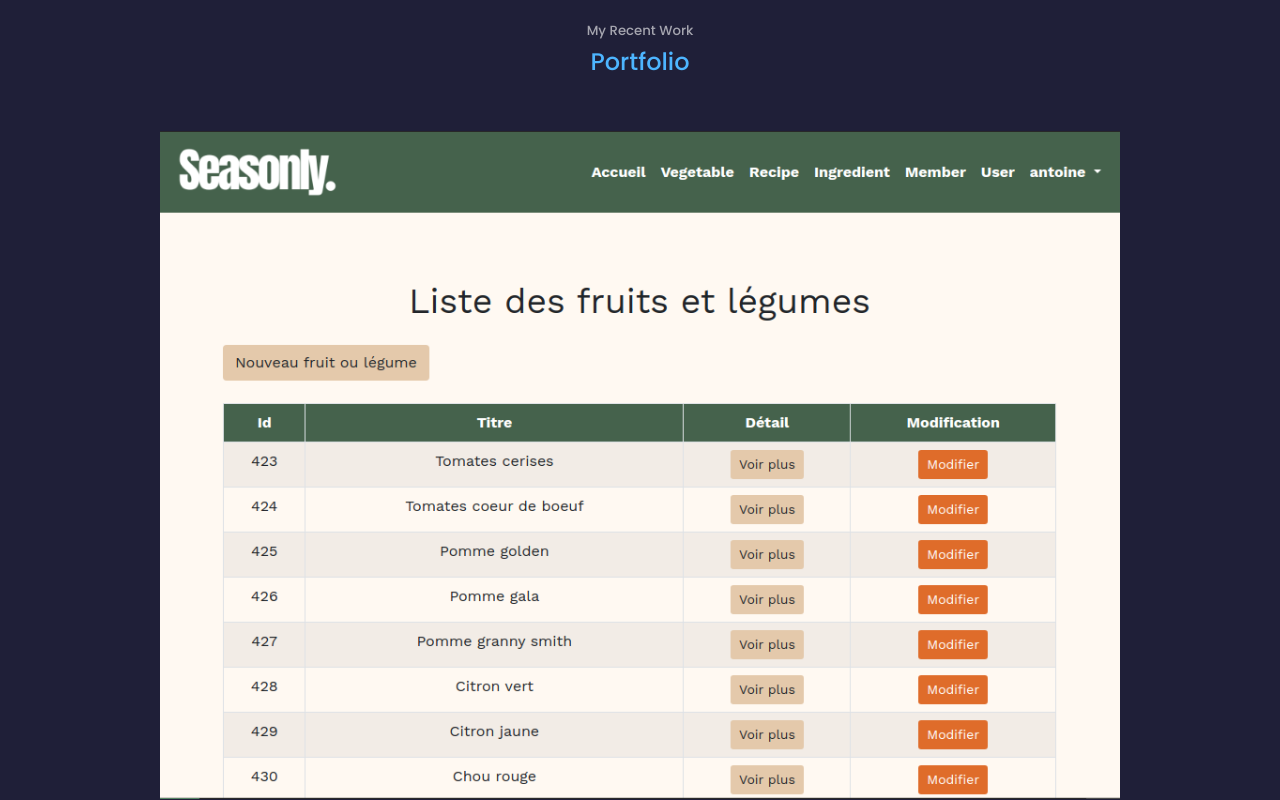
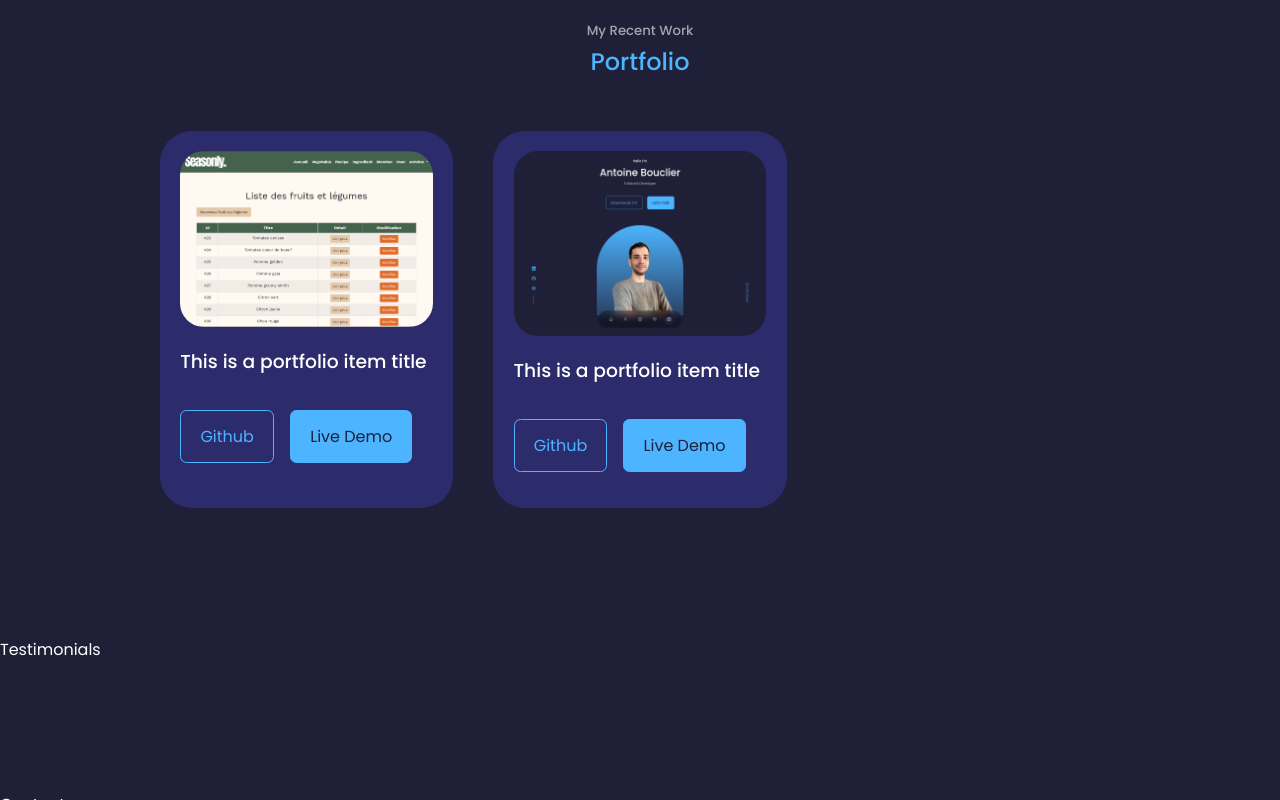
Before and after one commit to Antoine-Bouclier/react-portfolio, a React (Create React App) app: page / in a window 1280 px wide. Shown: the part 2980-3780 px from the top of the page. Built offline with nearby package versions, Linux system fonts and the light colour scheme.

Commit message:
feat: Adding Style CSS to portfolio component

```diff
--- a/src/components/portfolio/Portfolio.jsx
+++ b/src/components/portfolio/Portfolio.jsx
@@ -1,7 +1,7 @@
 import React from 'react'
 import './portfolio.css'
-import IMG1 from '../../assets/portfolio1.png'
-import IMG2 from '../../assets/portfolio2.png'
+import IMG1 from '../../assets/portfolio1.PNG'
+import IMG2 from '../../assets/portfolio2.PNG'
 
 const portfollio = () => {
   return (
@@ -15,16 +15,20 @@
             <img src={IMG1} alt="" />
           </div>
           <h3>This is a portfolio item title</h3>
-          <a href="https://github.com" className='btn' target='_blank'>Github</a>
-          <a href="https://dribbble.com/Alien_pixels" className='btn btn-primary' target='_blank'>Live Demo</a>
+          <div className="portfolio__item-cta">
+            <a href="https://github.com" className='btn' target='_blank'>Github</a>
+            <a href="https://dribbble.com/Alien_pixels" className='btn btn-primary' target='_blank'>Live Demo</a>
+          </div>
         </article>
         <article className='portfolio__item'>
           <div className="portfolio__item-image">
-            <img src={IMG1} alt="" />
+            <img src={IMG2} alt="" />
           </div>
           <h3>This is a portfolio item title</h3>
-          <a href="https://github.com" className='btn' target='_blank'>Github</a>
-          <a href="https://dribbble.com/Alien_pixels" className='btn btn-primary' target='_blank'>Live Demo</a>
+          <div className="portfolio__item-cta">
+            <a href="https://github.com" className='btn' target='_blank'>Github</a>
+            <a href="https://dribbble.com/Alien_pixels" className='btn btn-primary' target='_blank'>Live Demo</a>
+          </div>
         </article>
       </div>
     </section>
--- a/src/components/portfolio/portfolio.css
+++ b/src/components/portfolio/portfolio.css
@@ -0,0 +1,33 @@
+.portfolio__container {
+    display: grid;
+    grid-template-columns: repeat(3, 1fr);
+    gap: 2.5rem;
+}
+
+.portfolio__item {
+    background: var(--color-bg-variant);
+    padding: 1.2rem;
+    border-radius: 2rem;
+    border: 1px solid transparent;
+    transition: var(--transition);
+}
+
+.portfolio__item:hover {
+    border-color: var(--color-primary-variant);
+    background: transparent;
+}
+
+.portfolio__item-image {
+    border-radius: 1.5rem;
+    overflow: hidden;
+}
+
+.portfolio__item h3 {
+    margin: 1.2rem 0 2rem;
+}
+
+.portfolio__item-cta {
+    display: flex;
+    gap: 1rem;
+    margin-bottom: 1rem;
+}
```
